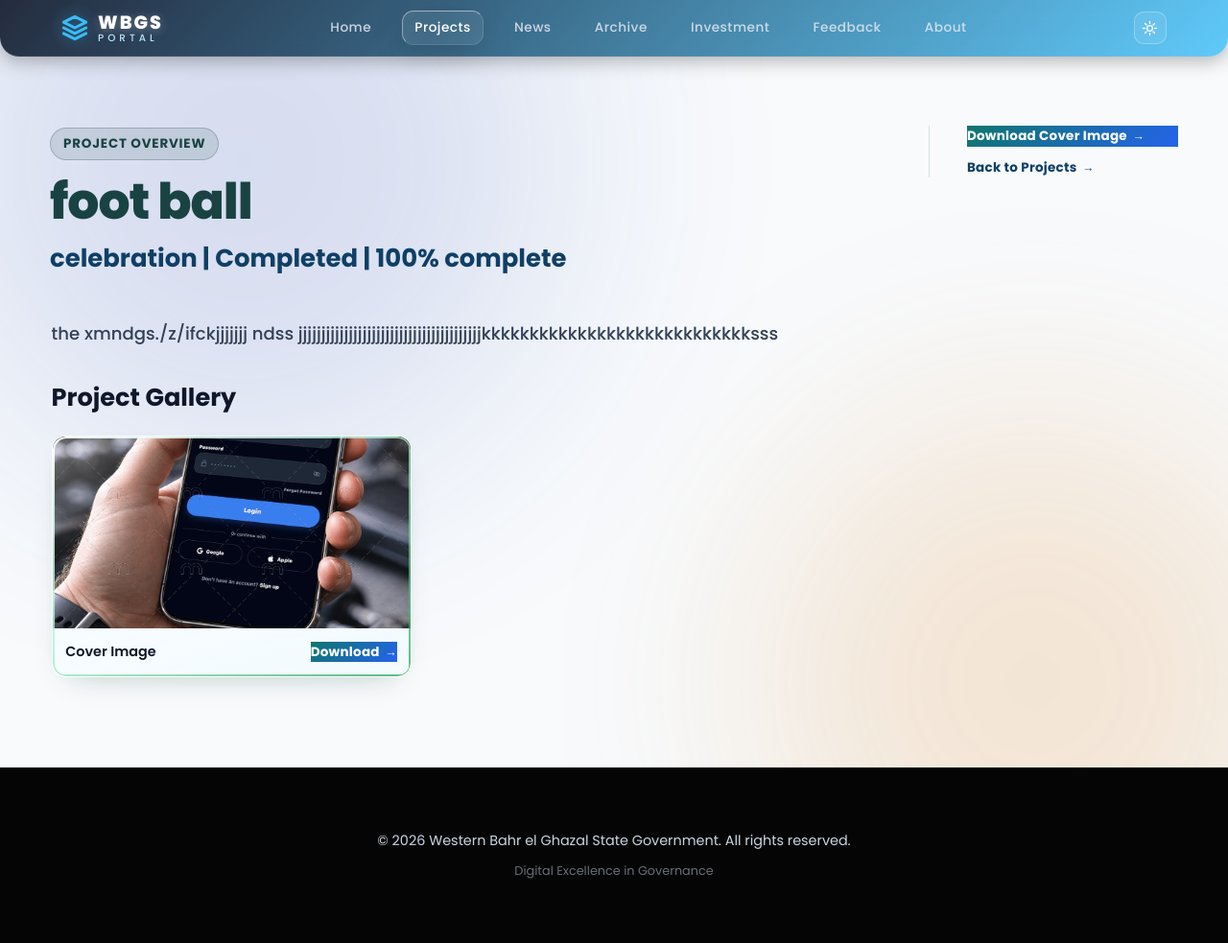
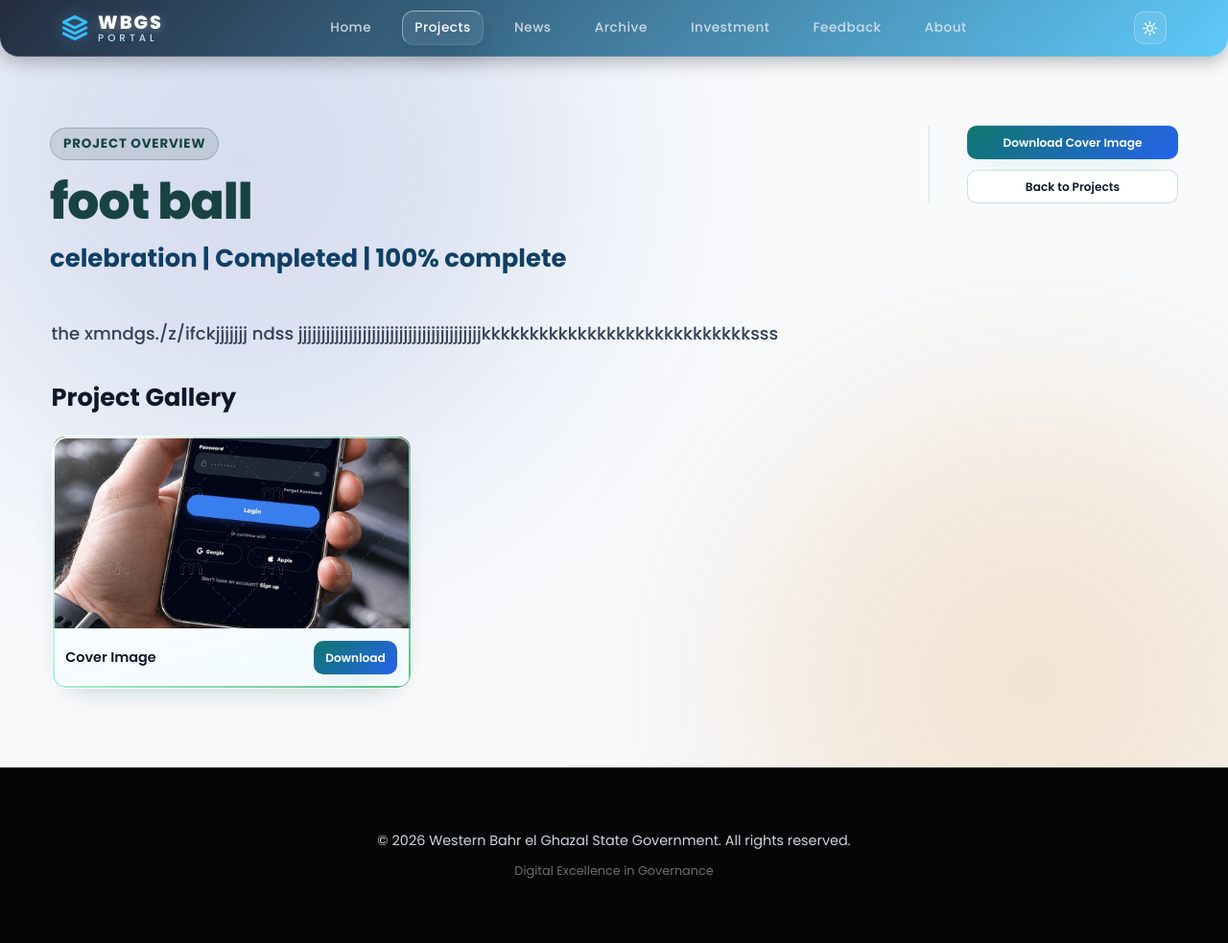
Before and after one commit to NarimanOusman/WBGS, a Django app: page /projects/1/ in a window 1280 px wide. Shown: the whole page at 96% size. Run offline with Django 5.2, Linux system fonts and the light colour scheme; data comes from the database, SQL or seed files in the repository; data that the repository does not hold is empty; some libraries are stand-ins or nearby versions.

Commit message:
refactor project action links for improved accessibility and styling

```diff
--- a/static/css/styles.css
+++ b/static/css/styles.css
@@ -1157,37 +1157,60 @@ footer {
   margin-bottom: 0.9rem;
 }
 
+.project-card-link {
+  position: absolute;
+  inset: 0;
+  z-index: 5;
+  border-radius: 20px;
+}
+
+.project-card-link:focus-visible {
+  outline: 2px solid rgba(37, 99, 235, 0.55);
+  outline-offset: 3px;
+}
+
+.project-actions,
+.project-actions * {
+  position: relative;
+  z-index: 6;
+}
+
+.project-action-hint {
+  display: inline-flex;
+  align-items: center;
+  gap: 0.35rem;
+  padding: 0;
+  font-size: 0.82rem;
+  font-weight: 700;
+  letter-spacing: 0.02em;
+  color: #0f3f66;
+}
+
+.project-action-hint::after {
+  content: "\2192";
+  font-size: 0.92em;
+}
+
 .project-action-link {
   display: inline-flex;
   align-items: center;
-  justify-content: flex-start;
-  gap: 0.35rem;
-  padding: 0;
-  border-radius: 0;
-  font-size: 0.84rem;
-  font-weight: 700;
-  letter-spacing: 0.02em;
+  justify-content: center;
+  padding: 0.42rem 0.7rem;
+  border-radius: 10px;
+  font-size: 0.76rem;
+  font-weight: 600;
   text-decoration: none;
-  color: #0f3f66;
-  background: transparent;
-  border: 0;
-  transition: color 0.22s ease, transform 0.22s ease;
-}
-
-.project-action-link::after {
-  content: "\2192";
-  font-size: 0.92em;
-  transform: translateX(0);
-  transition: transform 0.22s ease;
+  color: #0f172a;
+  background: rgba(255, 255, 255, 0.85);
+  border: 1px solid rgba(15, 118, 110, 0.22);
+  transition: all 0.25s ease;
 }
 
 .project-action-link:hover {
-  color: #0f766e;
-  transform: translateX(1px);
-}
-
-.project-action-link:hover::after {
-  transform: translateX(2px);
+  transform: translateY(-1px);
+  background: #ffffff;
+  border-color: rgba(34, 211, 238, 0.55);
+  box-shadow: 0 8px 18px -12px rgba(15, 23, 42, 0.45);
 }
 
 .project-action-link.download-link {
--- a/templates/projects.html
+++ b/templates/projects.html
@@ -19,6 +19,7 @@
         <div class="projects-grid premium-grid">
             {% for project in projects %}
             <div class="project-card glass-card">
+                <a class="project-card-link" href="{% url 'project_detail' project.pk %}" aria-label="Open details for {{ project.title }}"></a>
                 <div class="glass-glare"></div>
 
                 <div class="project-image-container">
@@ -49,7 +50,7 @@
                     </div>
 
                     <div class="project-actions">
-                        <a class="project-action-link" href="{% url 'project_detail' project.pk %}">View Details</a>
+                        <span class="project-action-hint">View Details</span>
                     </div>
 
                     <div class="progress-wrapper status-{{ project.status|lower }}">
```
